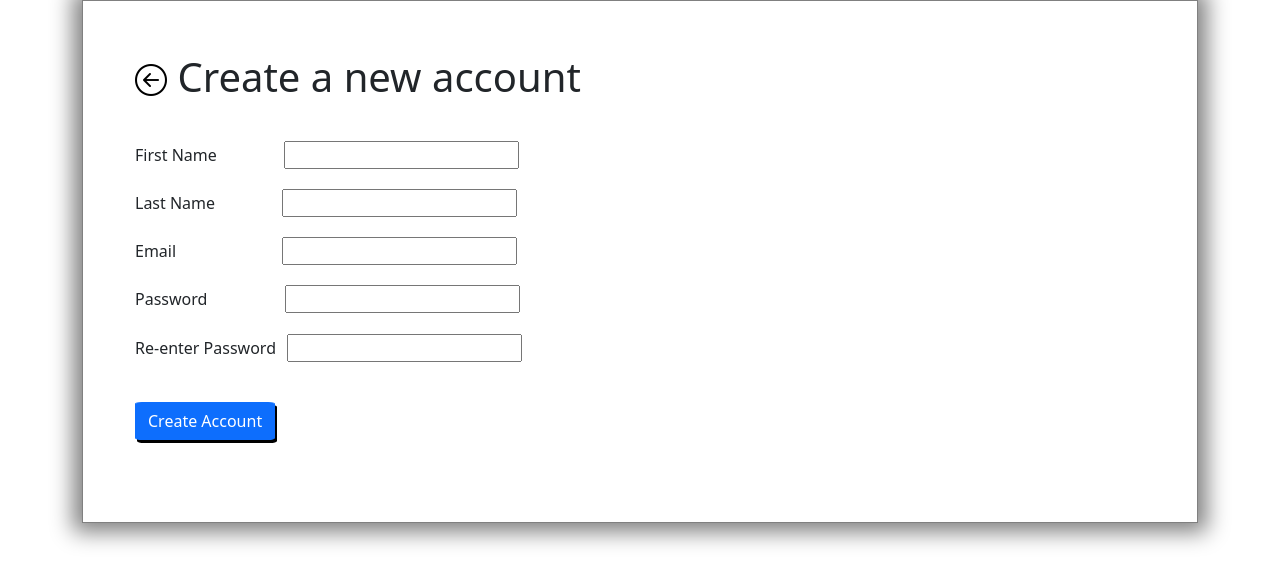
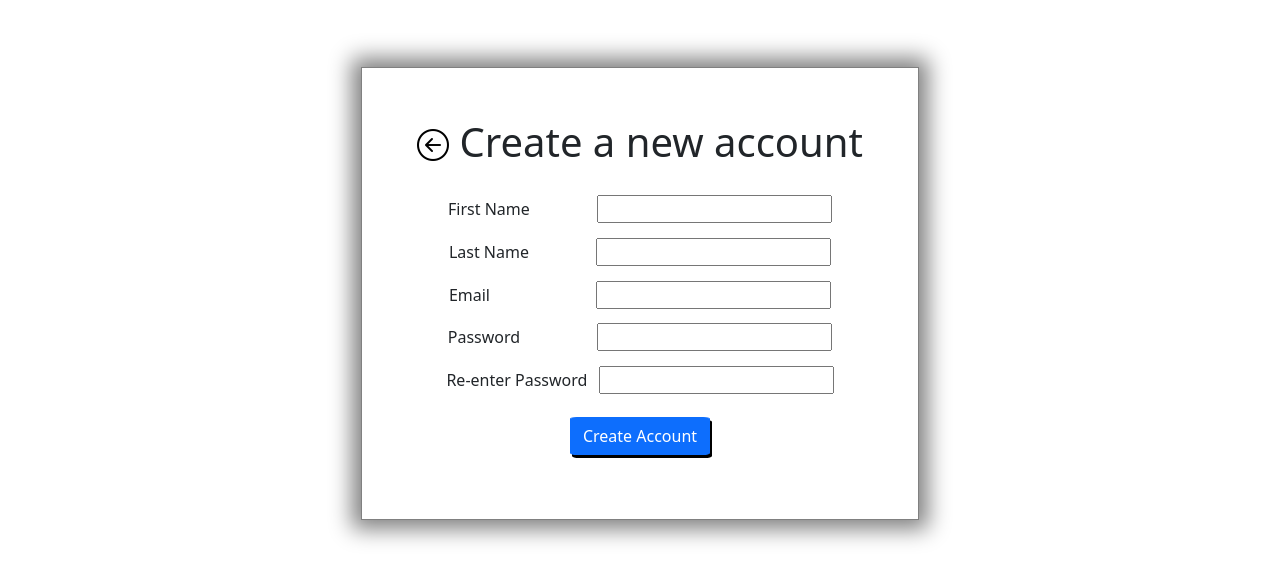
Before and after one commit to jlstern3/challengeaccepted, a Django app: page /users/register in a window 1280 px wide. Shown: the part 58-643 px from the top of the page. Run offline with Django 3.2, Linux system fonts and the light colour scheme; some libraries are stand-ins or nearby versions.

Commit message:
Standardized login and reg divs CSS

```diff
--- a/challenges_app/templates/register.html
+++ b/challenges_app/templates/register.html
@@ -28,7 +28,7 @@
     </nav>
     <div class="container">
         <div class="page-header">
-            <div class="text-left">
+            <div class="text-center registration_div">
                 <div id="register">
                     <h1><a href="/"><i class="bi-arrow-left-circle"></i></a>
                         Create a new account</h1>
```
